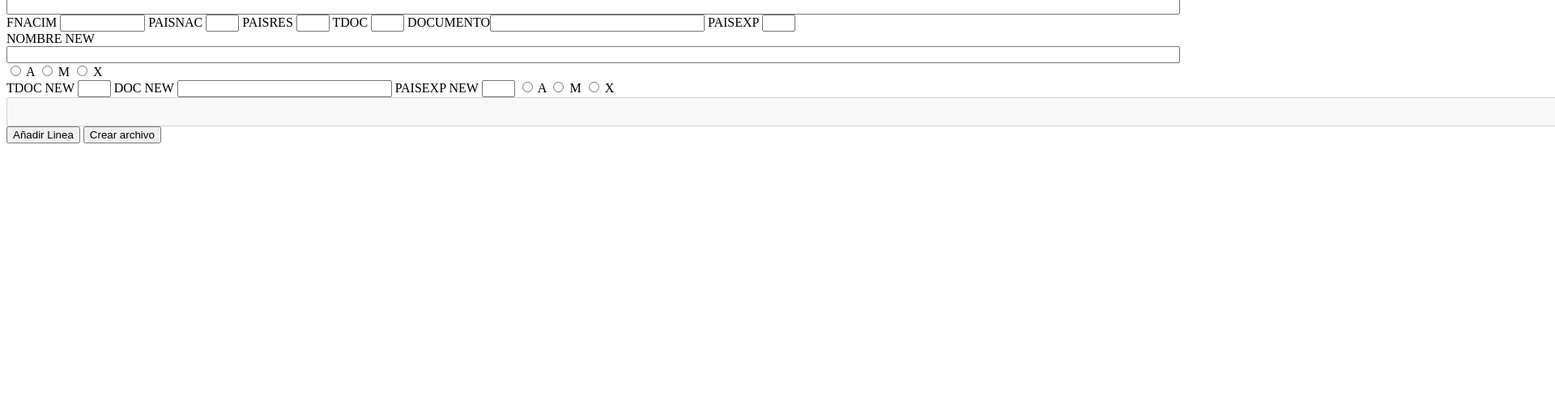
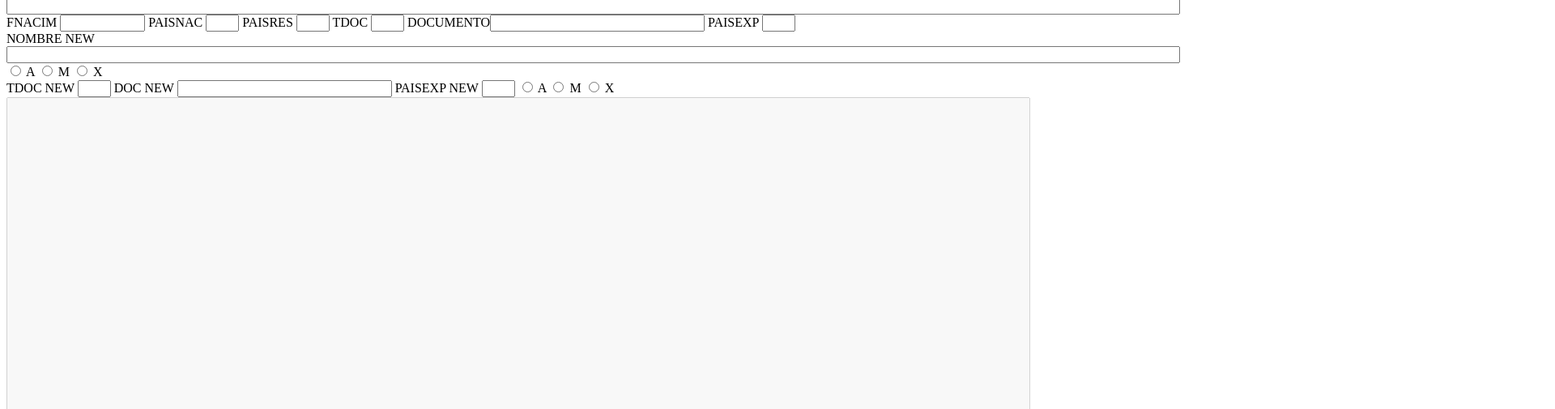
Before and after one commit to milio3/milio3, a plain HTML site: page index.html in a window 1280 px wide. Shown: the part 111-616 px from the top of the page at 81% size, 1920 px wide, since content can reach past the window. Drawn offline with Linux system fonts and the light colour scheme.

Commit message:
Arreglando la caja!!

```diff
--- a/index.html
+++ b/index.html
@@ -46,7 +46,7 @@
 			</div>
 
 		  <div label="fichero" name="cajafichero">
-	  		<textarea cols="500" id="campoTexto" disabled></textarea>
+	  		<textarea cols="500" style="width:100%;height:60vh;" id="campoTexto" disabled></textarea>
   			<button onClick="anyadirLinea()">Añadir Linea</button>
 				<button onClick="crearArchivo()">Crear archivo</button>
 		 	</div>
```
